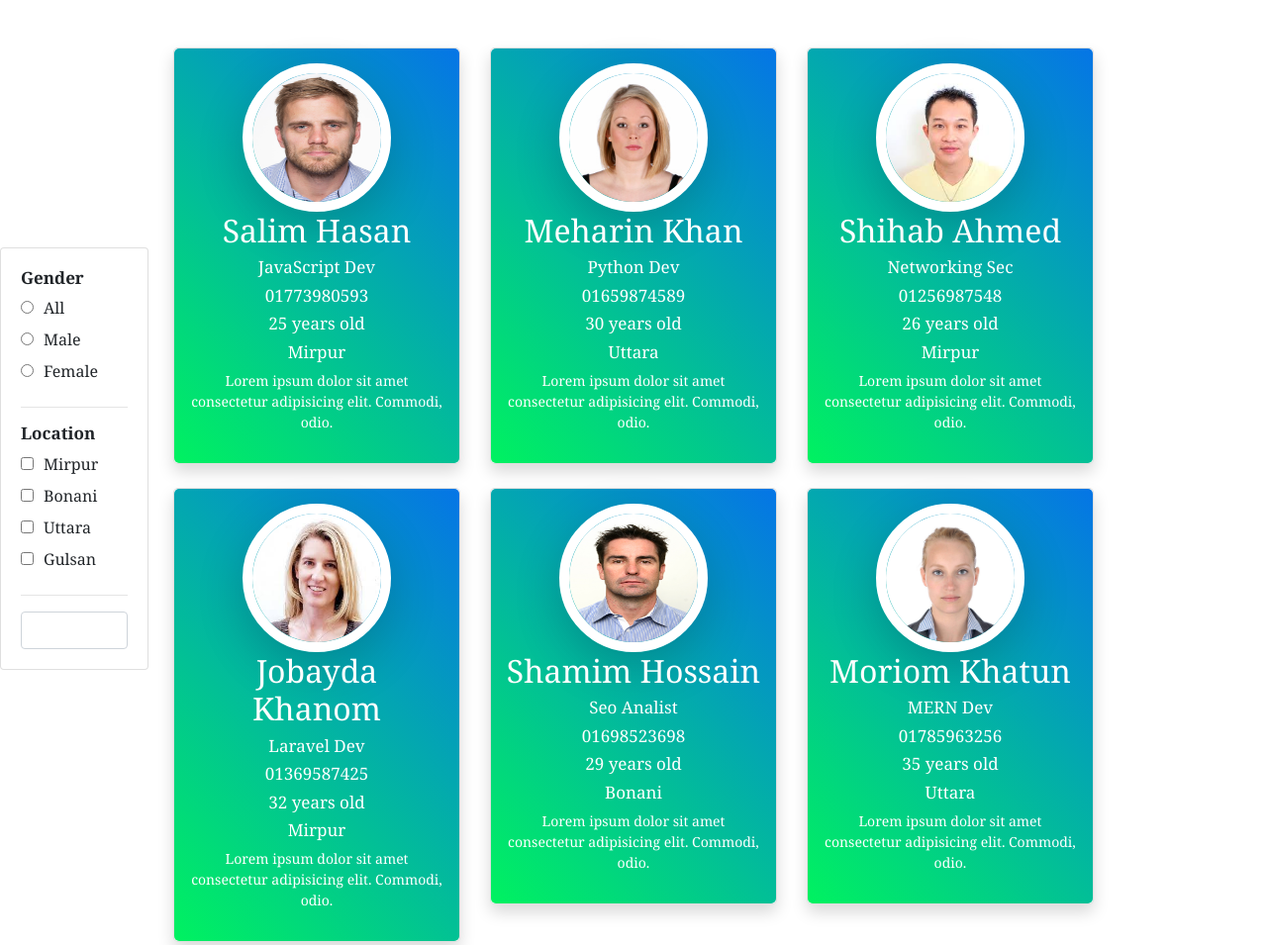
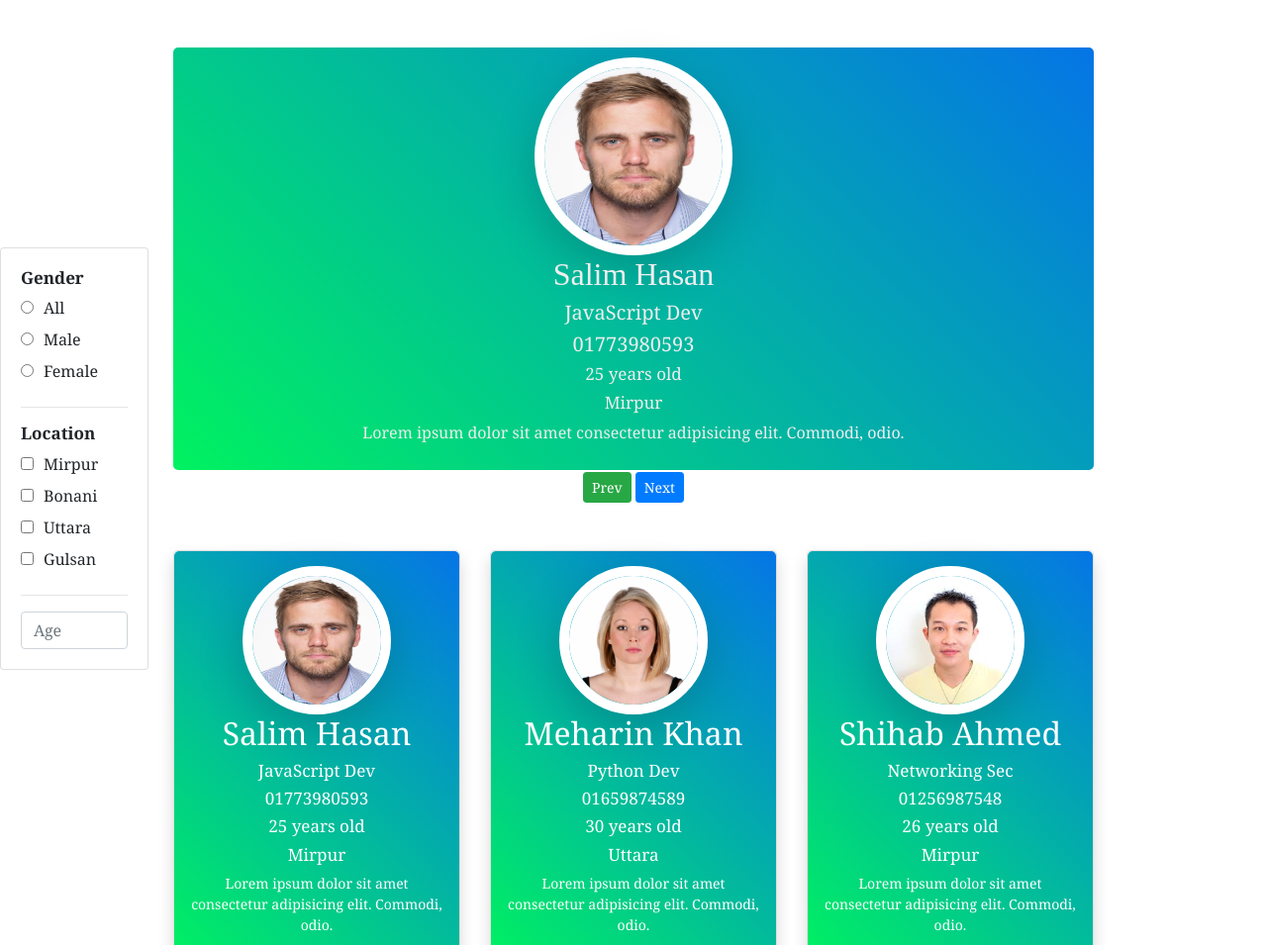
Before and after one commit to Salim66/Array-Filter-By-Vanilla-JS, a plain HTML site: page index.html in a window 1280 px wide. Shown: the top 955 px of the page at 99% size. Drawn offline with nearby package versions, Linux system fonts and the light colour scheme.

Commit message:
Slider design and next previus button dynamic

```diff
--- a/assets/css/style.css
+++ b/assets/css/style.css
@@ -6,6 +6,38 @@
   font-family: Georgia, 'Times New Roman', Times, serif;
 }
 
+ /********* Slider Section *********/
+
+.slider_1 {
+  text-align: center;
+  /* background: linear-gradient(45deg, #4b464b, #4e392a); */
+  background-image: linear-gradient(45deg, #00f260, #0575e6);
+  padding: 10px;
+  color: #eee;
+  border-radius: 5px;
+}
+
+.slider_1 img {
+  width: 200px;
+  height: 200px;
+  border-radius: 50%;
+  border: 10px solid #fff;
+}
+
+.slider_1 h2 {
+  font-family: subway;
+}
+
+
+.nav {
+  display: flex;
+  justify-content: center;
+  margin-top: 2px;
+}
+
+
+
+ /********* Array Filter Section *********/
 
 .slider {
   background-image: linear-gradient(45deg, #00f260, #0575e6);
--- a/assets/js/script.js
+++ b/assets/js/script.js
@@ -163,12 +163,68 @@ let users = [
 ];
 
 
-// get selectors
+// filter get selectors
 let team      = document.querySelector('#team');
 let gender    = document.querySelectorAll('input[name="gender"]');
 let locations = document.querySelectorAll('.checkbox');
 
+// slider get selectors
+let photo      = document.querySelector('.slider_1 img');
+let name       = document.querySelector('.slider_1 .name');
+let skill      = document.querySelector('.slider_1 .skill');
+let cell       = document.querySelector('.slider_1 .cell');
+let age        = document.querySelector('.slider_1 .age');
+let location_1 = document.querySelector('.slider_1 .location');
+let desc       = document.querySelector('.slider_1 .desc');
+let prev       = document.querySelector('.nav #prev');
+let next       = document.querySelector('.nav #next');
 
+
+
+//========== Slider section ==========//
+
+let default_index = 0;
+//===== next slide =====//
+next.onclick = () => {
+  if(default_index >= users.length-1){
+    default_index = 0;
+  }
+
+  userShowSlider(default_index);
+  default_index++;
+
+}
+
+//===== previous slide =====//
+prev.onclick = () => {
+  if(default_index < 0){
+    default_index = users.length - 1;
+  }
+
+  userShowSlider(default_index);
+  default_index--;
+
+}
+
+
+
+
+userShowSlider(0);
+function userShowSlider(index = 0){
+  photo.setAttribute('src', 'users/'+users[index].photo);
+  name.innerHTML       = users[index].name;
+  skill.innerHTML      = users[index].skill;
+  cell.innerHTML       = users[index].cell;
+  age.innerHTML        = users[index].age+' years old';
+  location_1.innerHTML = users[index].location;
+  desc.innerHTML       = users[index].desc;
+}
+
+
+
+
+
+//========== filter section ==========//
 
 showUsers();
 // show all user function
@@ -262,3 +318,35 @@ function locationWiseUser(location){
   }
 
 }
+
+
+
+// filter by search panel
+function searchUser(){
+  team.innerHTML = '';
+  let search = document.querySelector('input[name="search"]').value;
+  users.map(user => {
+    if(user.age.toLocaleLowerCase() == search || search == ''){
+      team.innerHTML += `<div class="col-md-4 mb-4">
+                          <div class="card shadow cd">
+                            <div class="card-body slider">
+                              <img class="shadow-lg" src="users/${user.photo}" alt="">
+                              <h2>${user.name}</h2>
+                              <h5>${user.skill}</h5>
+                              <h5>${user.cell}</h5>
+                              <h6>${user.age} years old</h6>
+                              <h6>${user.location}</h6>
+                              <p>${user.desc}</p>
+                            </div>
+                          </div>
+                        </div>`;
+    }else {
+      // console.log();
+      // if(users[1].age == user.age){
+      //   team.innerHTML += `
+      //                     <h2 class="m-auto" style="color: red;">Not found!</h2>
+      //                   `;
+      // }
+    }
+  });
+}
--- a/index.html
+++ b/index.html
@@ -13,6 +13,28 @@
 
 <body>
 
+  <!-- Start Slider -->
+  <section class="slider_fetch">
+    <div class="container w-75 mt-5">
+      <div class="slider-container">
+        <div class="slider_1">
+          <img class="shadow-lg" src="assets/img/1.jpg" alt="">
+          <h2 class="name">Salim Hasan</h2>
+          <h5 class="skill">JavaScript Dev</h5>
+          <h5 class="cell">01773980593</h5>
+          <h6 class="age">25 years old</h6>
+          <h6 class="location">Mirpur</h6>
+          <p class="desc">Lorem ipsum dolor sit amet consectetur adipisicing elit. Dolore, illo.</p>
+        </div>
+        <div class="nav">
+          <button class="btn btn-success btn-sm" id="prev">Prev</button>&nbsp;
+          <button class="btn btn-primary btn-sm" id="next">Next</button>
+        </div>
+      </div>
+    </div>
+  </section> <!-- End Slider -->
+
+  <!-- Start Filter -->
   <section id="array__data-fetch">
 
     <div class="filter">
@@ -29,7 +51,8 @@
           <input type="checkbox" class="checkbox" id="Uttara" value="uttara"><label for="Uttara">Uttara</label><br>
           <input type="checkbox" class="checkbox" id="Gulsan" value="gulsan"><label for="Gulsan">Gulsan</label><br>
           <hr>
-          <input type="text" class="form-control">
+          <input type="text" name="search" class="form-control" placeholder="Age" onkeyup="searchUser()"
+            autocomplete="off">
         </div>
       </div>
     </div>
@@ -42,7 +65,7 @@
 
       </div>
     </div>
-  </section>
+  </section><!-- End Filter -->
 
 
   <script src="https://code.jquery.com/jquery-3.5.1.slim.min.js"
```
